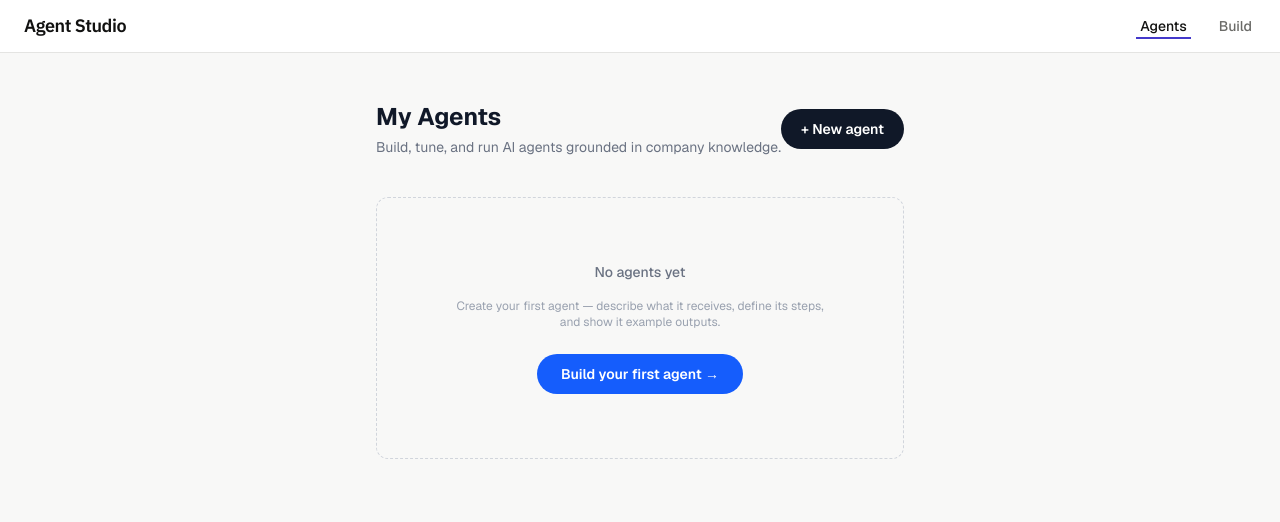
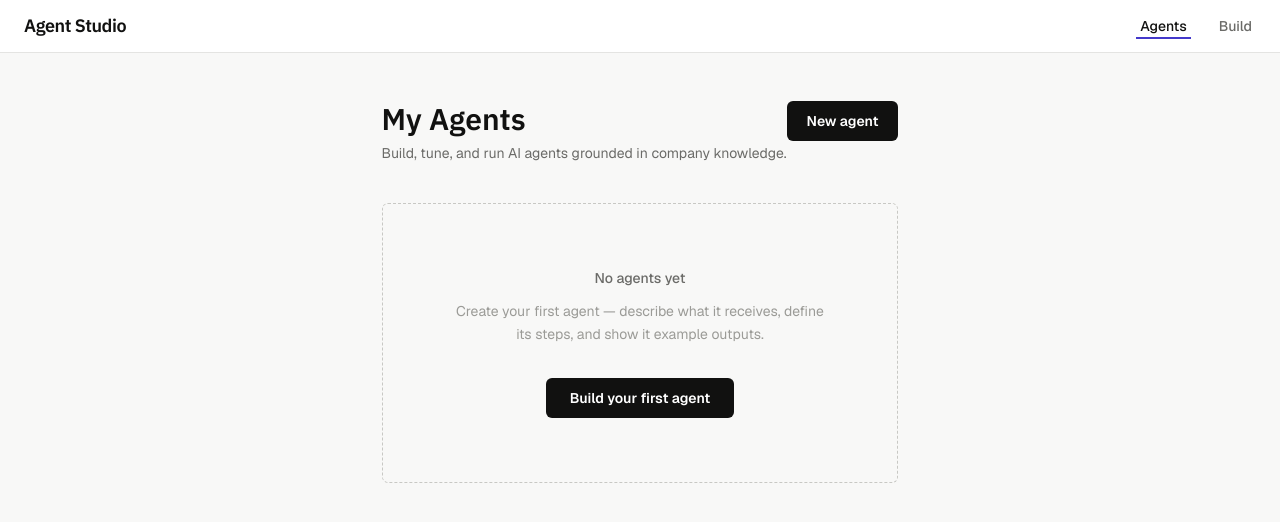
Before and after one commit to kamper83-stack/bob-agent-builder, a Next.js app in the folder app/: page / in a window 1280 px wide. Shown: the top 522 px of the page. Built offline with nearby package versions, Linux system fonts and the light colour scheme.

Commit message:
feat(design): home page — display heading, token colors, card shadow depth

```diff
--- a/app/app/page.tsx
+++ b/app/app/page.tsx
@@ -1,6 +1,5 @@
 "use client";
 
-import Link from "next/link";
 import { useRouter } from "next/navigation";
 import { useAgent } from "./context/AgentContext";
 
@@ -17,7 +16,6 @@ export default function Home() {
   const { savedAgents, loadAgent, deleteAgent, setAgentDef, setAgentName, setExamples, setUploadedDoc, setProcessSteps } = useAgent();
 
   function handleNew() {
-    // Reset the builder state
     setAgentDef({ inputType: "", outputType: "", policyDocId: "service_policy", agentInstructions: "" });
     setAgentName("");
     setExamples([]);
@@ -39,58 +37,58 @@ export default function Home() {
   return (
     <div className="mx-auto max-w-4xl px-6 py-12">
       {/* Header */}
-      <div className="flex items-center justify-between mb-10">
+      <div className="flex items-start justify-between mb-10">
         <div>
-          <h1 className="text-2xl font-bold text-gray-900 dark:text-gray-100">My Agents</h1>
-          <p className="mt-1 text-sm text-gray-500">
+          <h1 className="font-display text-3xl font-semibold text-text-primary">My Agents</h1>
+          <p className="mt-1.5 text-sm text-text-secondary">
             Build, tune, and run AI agents grounded in company knowledge.
           </p>
         </div>
         <button
           onClick={handleNew}
-          className="rounded-full bg-gray-900 dark:bg-gray-100 px-5 py-2.5 text-sm font-semibold text-white dark:text-gray-900 hover:bg-gray-700 dark:hover:bg-gray-300 transition-colors"
+          className="rounded-md bg-text-primary px-5 py-2.5 text-sm font-semibold text-surface hover:opacity-80 transition-opacity"
         >
-          + New agent
+          New agent
         </button>
       </div>
 
       {/* Empty state */}
       {savedAgents.length === 0 && (
-        <div className="rounded-xl border border-dashed border-gray-300 dark:border-gray-600 px-8 py-16 text-center">
-          <p className="text-sm font-medium text-gray-500 mb-4">No agents yet</p>
-          <p className="text-xs text-gray-400 mb-6 max-w-sm mx-auto">
+        <div className="rounded-md border border-dashed border-border-strong px-8 py-16 text-center">
+          <p className="text-sm font-medium text-text-secondary mb-3">No agents yet</p>
+          <p className="text-sm text-text-tertiary mb-8 max-w-sm mx-auto leading-relaxed">
             Create your first agent — describe what it receives, define its steps, and show it example outputs.
           </p>
           <button
             onClick={handleNew}
-            className="rounded-full bg-blue-600 px-6 py-2.5 text-sm font-semibold text-white hover:bg-blue-700 transition-colors"
+            className="rounded-md bg-text-primary px-6 py-2.5 text-sm font-semibold text-surface hover:opacity-80 transition-opacity"
           >
-            Build your first agent →
+            Build your first agent
           </button>
         </div>
       )}
 
       {/* Agent cards */}
       {savedAgents.length > 0 && (
-        <div className="grid gap-4 sm:grid-cols-2">
+        <div className="grid gap-3 sm:grid-cols-2">
           {savedAgents.map((agent) => (
             <div
               key={agent.id}
-              className="rounded-xl border border-gray-200 dark:border-gray-700 bg-white dark:bg-gray-900 p-5 flex flex-col gap-3 hover:border-gray-300 dark:hover:border-gray-600 transition-colors"
+              className="rounded-md border border-border-subtle bg-surface p-5 flex flex-col gap-3 shadow-sm hover:shadow-md transition-shadow"
             >
               {/* Card header */}
               <div className="flex items-start justify-between gap-2">
                 <div className="min-w-0">
-                  <h2 className="text-sm font-semibold text-gray-900 dark:text-gray-100 truncate">
+                  <h2 className="text-sm font-semibold text-text-primary truncate">
                     {agent.name}
                   </h2>
-                  <p className="text-xs text-gray-400 mt-0.5">
+                  <p className="text-xs text-text-tertiary mt-0.5">
                     Saved {formatDate(agent.savedAt)}
                   </p>
                 </div>
                 <button
                   onClick={() => deleteAgent(agent.id)}
-                  className="shrink-0 text-gray-300 hover:text-red-400 transition-colors text-lg leading-none mt-0.5"
+                  className="shrink-0 text-text-tertiary hover:text-red-600 transition-colors text-sm leading-none mt-0.5"
                   aria-label="Delete agent"
                 >
                   ×
@@ -100,19 +98,19 @@ export default function Home() {
               {/* Meta */}
               <div className="space-y-1">
                 {agent.agentDef.inputType && (
-                  <p className="text-xs text-gray-500 truncate">
-                    <span className="font-medium text-gray-600 dark:text-gray-400">Receives:</span>{" "}
+                  <p className="text-xs text-text-secondary truncate">
+                    <span className="font-medium text-text-primary">Receives:</span>{" "}
                     {agent.agentDef.inputType}
                   </p>
                 )}
                 {agent.agentDef.outputType && (
-                  <p className="text-xs text-gray-500 truncate">
-                    <span className="font-medium text-gray-600 dark:text-gray-400">Produces:</span>{" "}
+                  <p className="text-xs text-text-secondary truncate">
+                    <span className="font-medium text-text-primary">Produces:</span>{" "}
                     {agent.agentDef.outputType}
                   </p>
                 )}
                 {agent.processSteps.length > 0 && (
-                  <p className="text-xs text-gray-400">
+                  <p className="text-xs text-text-tertiary">
                     {agent.processSteps.length} step{agent.processSteps.length !== 1 ? "s" : ""}
                   </p>
                 )}
@@ -122,13 +120,13 @@ export default function Home() {
               <div className="flex gap-2 mt-1">
                 <button
                   onClick={() => handleOpen(agent.id)}
-                  className="flex-1 rounded-full bg-gray-900 dark:bg-gray-100 px-4 py-2 text-xs font-semibold text-white dark:text-gray-900 hover:bg-gray-700 dark:hover:bg-gray-300 transition-colors"
+                  className="flex-1 rounded-md bg-text-primary px-4 py-2 text-xs font-semibold text-surface hover:opacity-80 transition-opacity"
                 >
-                  ▶ Run
+                  Run
                 </button>
                 <button
                   onClick={() => handleEdit(agent.id)}
-                  className="flex-1 rounded-full border border-gray-300 dark:border-gray-600 px-4 py-2 text-xs font-semibold text-gray-600 dark:text-gray-300 hover:bg-gray-50 dark:hover:bg-gray-800 transition-colors"
+                  className="flex-1 rounded-md border border-border-strong px-4 py-2 text-xs font-semibold text-text-secondary hover:bg-canvas transition-colors"
                 >
                   Edit
                 </button>
```
